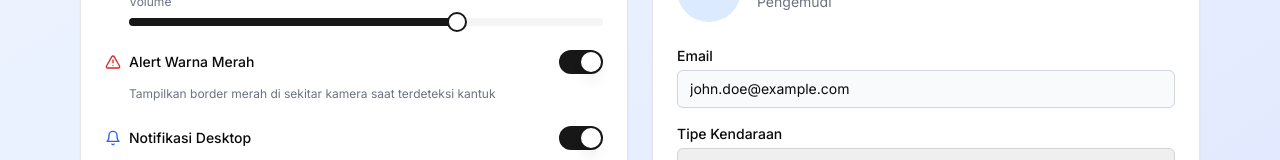
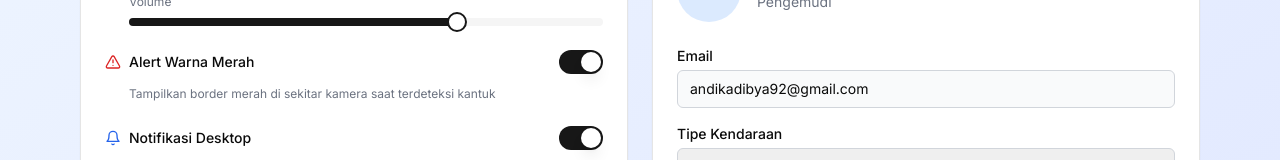
Before and after one commit to andikadibyaa/Deploy-Skripsi, a Next.js app: page / in a window 1280 px wide. Both pictures are taken after a click on the button "Pengaturan". Shown: the part 315-475 px from the top of the page. Built offline with nearby package versions, Linux system fonts and the light colour scheme; no server answers.

Commit message:
change email

```diff
--- a/app/page.tsx
+++ b/app/page.tsx
@@ -741,7 +741,7 @@ const startProcessing = () => {
                       <label className="text-sm font-medium block mb-1">Email</label>
                       <input
                         type="email"
-                        value="john.doe@example.com"
+                        value="andikadibya92@gmail.com"
                         readOnly
                         className="w-full px-3 py-2 border border-gray-300 rounded-md bg-gray-50 text-sm"
                       />
```
